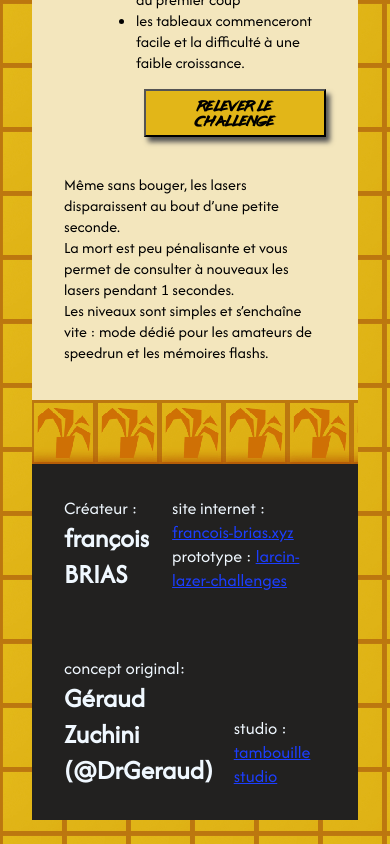
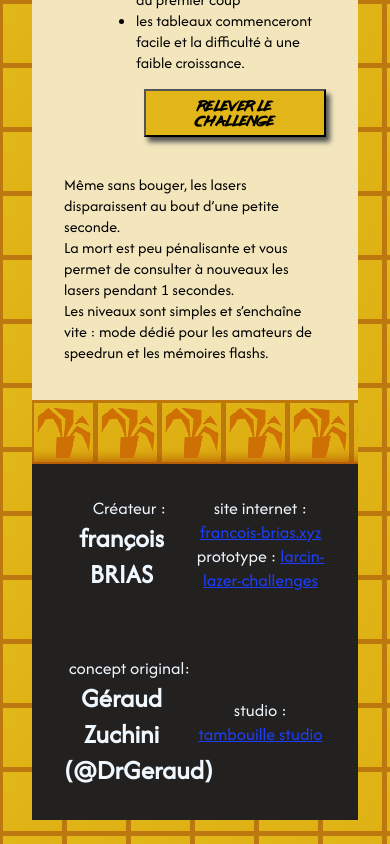
Before and after one commit to fraxi0n/Larcin-chall, a React (Create React App) app in the folder client/: page / in a window 390 px wide. Shown: the part 3135-3979 px from the top of the page. Built offline with nearby package versions, Linux system fonts and the light colour scheme.

Commit message:
footer align

```diff
--- a/client/src/component/Footer.tsx
+++ b/client/src/component/Footer.tsx
@@ -10,19 +10,19 @@ const Footer = () => {
             <footer>
                 <div className='footer-content'>
                     <div className='footer-container' >
-                        <div>
+                        <div className='footer-container-2'>
                             Créateur : <h2> françois BRIAS  </h2>
                         </div>
-                        <div>
+                        <div className='footer-container-2'>
                             site internet : <a href="https://francois-brias.xyz"> francois-brias.xyz </a> <br></br>
                             prototype : <a href="https://half-squid.itch.io/larcin-lazer-challenges"> larcin-lazer-challenges </a>
                         </div>
                     </div>
                     <div className='footer-container' >
-                        <div>
+                        <div className='footer-container-2'>
                             concept original: <h2> Géraud Zuchini (@DrGeraud) </h2>
                         </div>
-                        <div>
+                        <div className='footer-container-2'>
                             studio : <a href="https://tambouillestudio.com/"> tambouille studio </a>
                         </div>
                     </div>
--- a/client/src/style/balise.css
+++ b/client/src/style/balise.css
@@ -82,11 +82,18 @@ footer {
   .footer-content {
     flex-direction: column;
   }
+
+  .footer-container-2{
+    width: 50%;
+    text-align: center;
+
+  }
+
 }
 
 .footer-container {
   display: flex;
-  align-items: flex-end;
+  align-items: center;
   margin: 1rem;
   padding: 1rem;
 }
```
